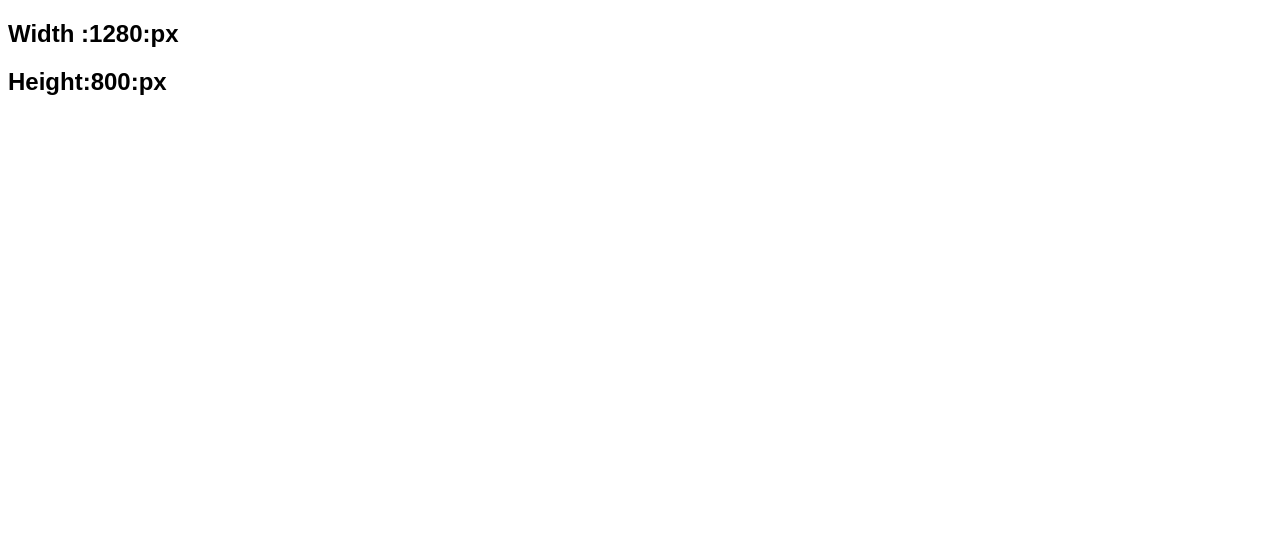
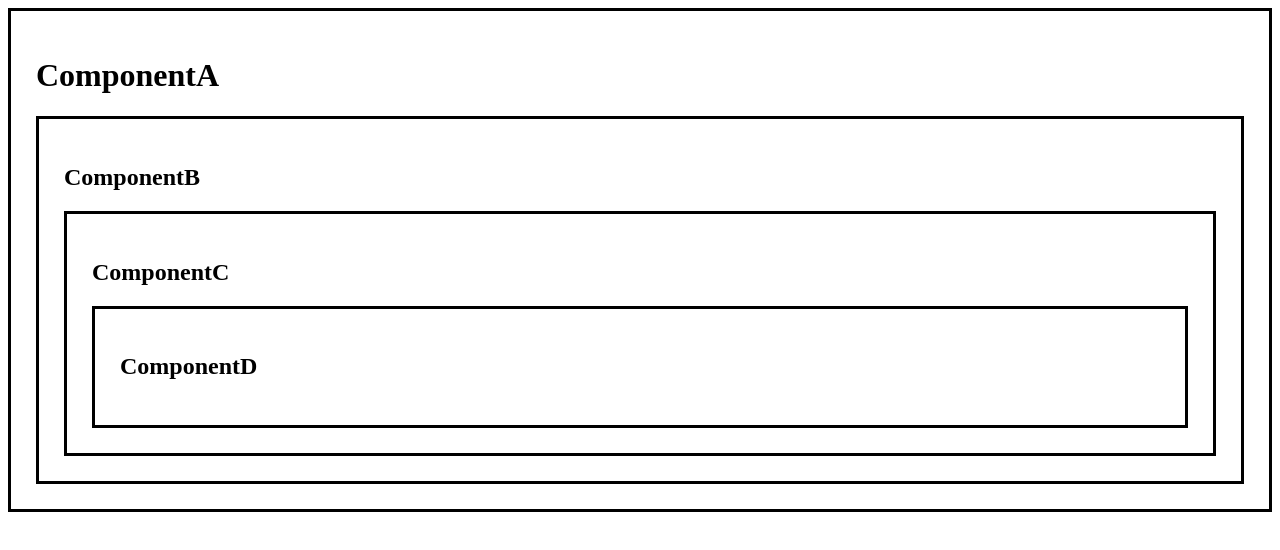
Before and after one commit to Subinkvs/React_Color_Picker, a React (Vite) app: page / in a window 1280 px wide. Shown: the top 550 px of the page. Built offline with nearby package versions, Linux system fonts and the light colour scheme.

Commit message:
added useContext hook

```diff
--- a/src/App.jsx
+++ b/src/App.jsx
@@ -6,13 +6,14 @@ import MyComponent from "./MyComponent";
 import ToDoList from "./ToDoList";
 import NewComponent from "./NewComponent";
 import SizeComponent from "./SizeComponent";
+import ComponentA from "./ComponentA";
 // Parent Component
 
 function App() {
 
     return(
       <>
-      <SizeComponent/>
+      <ComponentA/>
       </>
 
      );
--- /dev/null
+++ b/src/ComponentA.jsx
@@ -0,0 +1,15 @@
+import ComponentB from "./ComponentB"
+
+function ComponentA(){
+
+
+    return(
+        <div className="box">
+            <h1>ComponentA</h1>
+            <ComponentB/>
+        </div>
+    )
+
+}
+
+export default ComponentA
--- /dev/null
+++ b/src/ComponentB.jsx
@@ -0,0 +1,13 @@
+import ComponentC from "./ComponentC"
+
+function ComponentB(){
+
+return(
+    <div className="box">
+        <h2>ComponentB</h2>
+        <ComponentC/>
+    </div>
+)
+}
+
+export default ComponentB
--- /dev/null
+++ b/src/ComponentC.jsx
@@ -0,0 +1,14 @@
+import ComponentD from "./ComponentD"
+
+function ComponentC(){
+
+    return(
+        <div className="box">
+            <h2>ComponentC</h2>
+            <ComponentD/>
+
+        </div>
+    )
+}
+
+export default ComponentC
--- /dev/null
+++ b/src/ComponentD.jsx
@@ -0,0 +1,10 @@
+function ComponentD(){
+
+    return(
+        <div className="box">
+            <h2>ComponentD</h2>
+        </div>
+    )
+}
+
+export default ComponentD
--- a/src/index.css
+++ b/src/index.css
@@ -1,43 +1,4 @@
-body{
-  font-family: Arial, Helvetica, sans-serif;
+.box{
+border: 3px solid;
+padding: 25px;
 }
-
-.color-picker-container{
-  display: flex;
-  flex-direction: column;
-  justify-content: center;
-  align-items: center;
-}
-
-h1{
-  font-size: 3rem;
-  margin: 50px;
-  font-family: Arial, Helvetica, sans-serif;
-}
-
-.color-display{
-  border: 1px solid white;
-  width: 300px;
-  height: 300px;
-  border-radius: 25px;
-  display:flex;
-  justify-content: center;
-  align-items: center;
-  transition: 0.25s ease;
-}
-
-.color-label{
-  font-size: 1.5rem;
-  font-weight: bold;
-  margin-top: 10px;
-  margin-bottom: 10px;
-}
-
-input[type="color"]{
-  width: 75px;
-  height: 50px;
-  border-radius: 10px;
-  padding: 5px;
-  border: 3 px solid  hsl(0, 0%, 80%)
-
-}
```
